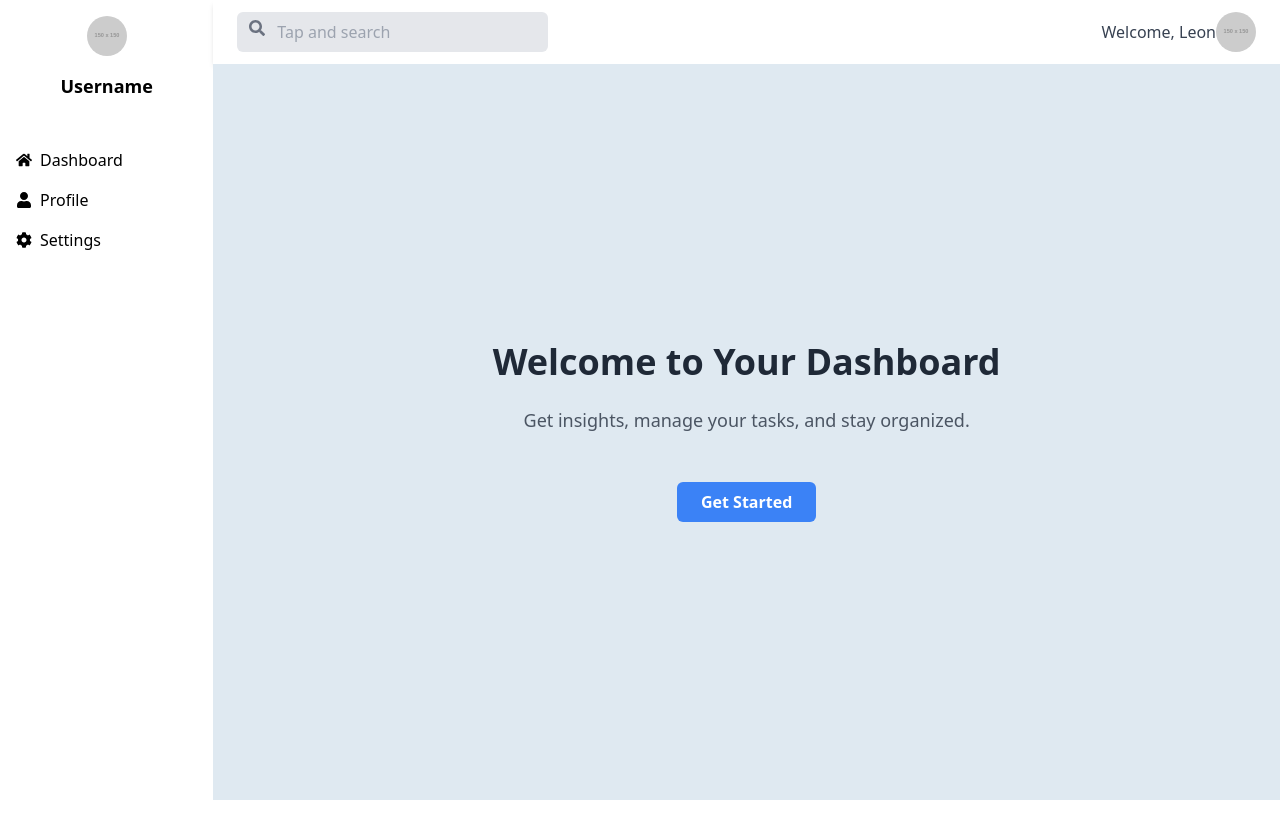
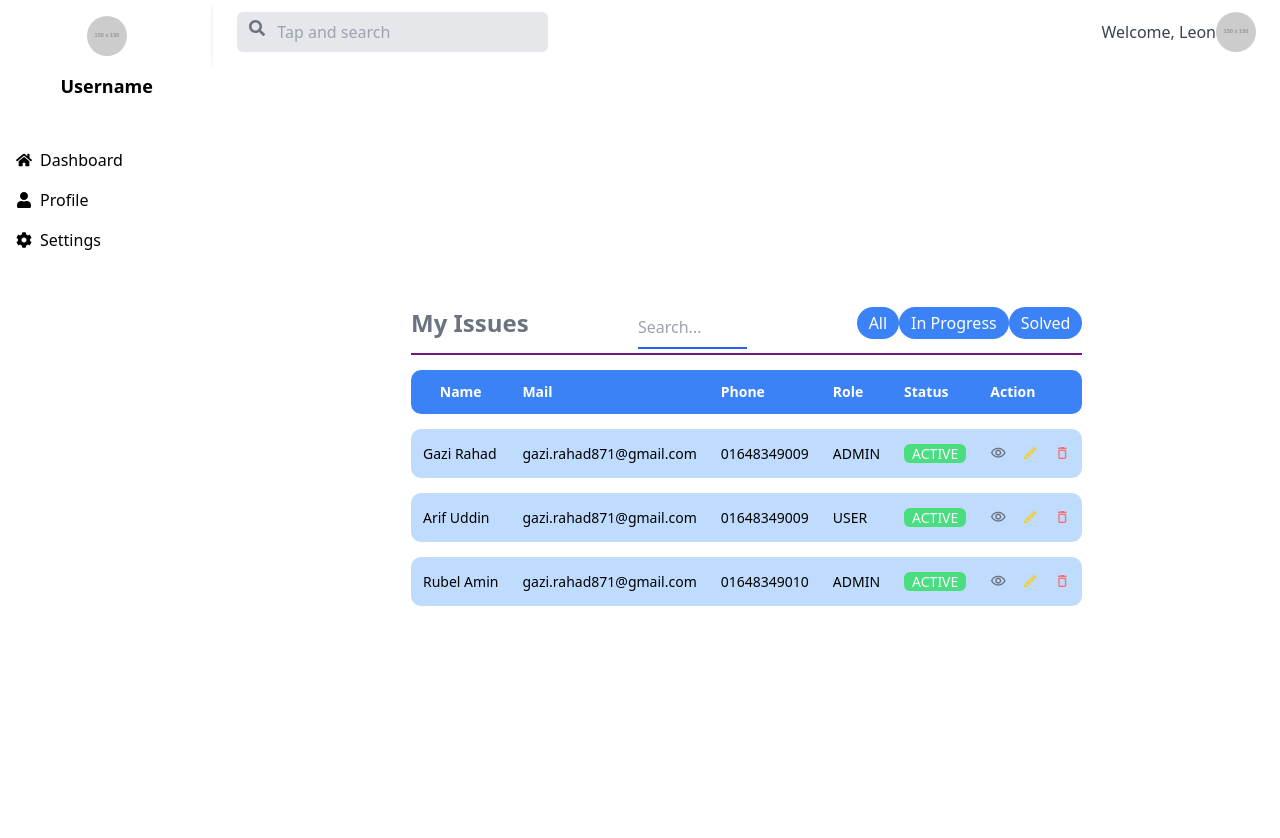
Before and after one commit to nplcodes/final2024, a React (Create React App) app in the folder client/: page /Home/hero in a window 1280 px wide. Shown: the top 838 px of the page. Before the commit the page ends 800 px from the top, so only its background shows below. Built offline with nearby package versions, Linux system fonts and the light colour scheme.

Commit message:
Issues List Student side

```diff
--- a/client/public/index.html
+++ b/client/public/index.html
@@ -1,6 +1,10 @@
 <!DOCTYPE html>
 <html lang="en">
   <head>
+    <link
+  href="https://fonts.googleapis.com/css?family=Material+Icons|Material+Icons+Outlined|Material+Icons+Two+Tone|Material+Icons+Round|Material+Icons+Sharp"
+  rel="stylesheet"
+/>
     <meta charset="utf-8" />
     <meta name="viewport" content="width=device-width, initial-scale=1" />
     <meta name="theme-color" content="#000000" />
@@ -8,6 +12,31 @@
       name="description"
       content="Web site created using create-react-app"
     />
+    <style>
+
+      .table {
+      border-spacing: 0 15px;
+    }
+
+    i {
+      font-size: 1rem !important;
+    }
+
+    .table tr {
+      border-radius: 20px;
+    }
+
+    tr td:nth-child(n + 6),
+    tr th:nth-child(n + 6) {
+      border-radius: 0 0.625rem 0.625rem 0;
+    }
+
+    tr td:nth-child(1),
+    tr th:nth-child(1) {
+      border-radius: 0.625rem 0 0 0.625rem;
+    }
+
+  </style>
 
     <title> NPL</title>
   </head>
--- a/client/src/App.jsx
+++ b/client/src/App.jsx
@@ -5,6 +5,7 @@ import RegisterForm from './pages/Register'; // Import your login component
 import Dashbord from './pages/Dashbord'
 import NewIssueForm from './components/Student/NewIssueForm';
 import HeroSectionStudent from './components/Student/HeroSectionStudent';
+import IssuesList from './components/Student/IssuesList';
 
 const App = () => {
   return (
@@ -14,7 +15,7 @@ const App = () => {
            <Route  path="/register" element={<RegisterForm />} />
         <Route path="/Home" element={<Dashbord />} >
            <Route  path="new-issue" element={<NewIssueForm />} />
-           <Route exact path="hero" element={<HeroSectionStudent />} />
+           <Route exact path="hero" element={<IssuesList />} />
         </Route>
       </Routes>
     </Router>
--- /dev/null
+++ b/client/src/components/Student/IssuesList.jsx
@@ -0,0 +1,174 @@
+import React from 'react'
+
+function IssuesList() {
+  return (
+<div className="flex items-center justify-center min-h-screen bg-white">
+  <div className="">
+    <div className="overflow-auto lg:overflow-visible">
+      <div className="flex lg:justify-between border-b-2 border-fuchsia-900 pb-1">
+        <h2 className="text-2xl text-gray-500 font-bold">My Issues</h2>
+        <div className="text-center flex-auto">
+          <input
+            type="text"
+            name="name"
+            placeholder="Search..."
+            className="
+              w-1/3
+              py-2
+              border-b-2 border-blue-600
+              outline-none
+              focus:border-yellow-400
+            "
+          />
+        </div>
+
+        <div>
+          <a href="#b">
+            <button
+              className="
+                bg-blue-500
+                hover:bg-blue-700
+                text-white
+                py-1
+                px-3
+                sm
+                rounded-full
+              "
+            >
+              All
+            </button>
+          </a>
+          <a href="#v">
+            <button
+              className="
+                bg-blue-500
+                hover:bg-blue-700
+                text-white
+                py-1
+                px-3
+                sm
+                rounded-full
+              "
+            >
+              In Progress
+            </button>
+          </a>
+          <a href="#bn">
+            <button
+              className="
+                bg-blue-500
+                hover:bg-blue-700
+                text-white
+                py-1
+                px-3
+                sm
+                rounded-full
+              "
+            >
+              Solved
+            </button></a
+          >
+        </div>
+      </div>
+      <table className="table text-gray-400 border-separate space-y-6 text-sm">
+        <thead className="bg-blue-500 text-white">
+          <tr>
+            <th className="p-3">Name</th>
+            <th className="p-3 text-left">Mail</th>
+            <th className="p-3 text-left">Phone</th>
+            <th className="p-3 text-left">Role</th>
+
+            <th className="p-3 text-left">Status</th>
+            <th className="p-3 text-left">Action</th>
+          </tr>
+        </thead>
+        <tbody>
+
+          <tr className="bg-blue-200 lg:text-black">
+            <td className="p-3 font-medium capitalize">Gazi Rahad</td>
+            <td className="p-3">gazi.rahad871@gmail.com</td>
+            <td className="p-3">01648349009</td>
+            <td className="p-3 uppercase">admin</td>
+
+            <td className="p-3">
+              <span className="bg-green-400 text-gray-50 rounded-md px-2"
+                >ACTIVE</span
+              >
+            </td>
+            <td className="p-3">
+              <a href="#jh" className="text-gray-500 hover:text-gray-100 mr-2">
+                <i className="material-icons-outlined text-base">visibility</i>
+              </a>
+              <a href="#ww" className="text-yellow-400 hover:text-gray-100 mx-2">
+                <i className="material-icons-outlined text-base">edit</i>
+              </a>
+              <a
+                href="#ee"
+                className="text-red-400 hover:text-gray-100 ml-2"
+              >
+                <i className="material-icons-round text-base">delete_outline</i>
+              </a>
+            </td>
+          </tr>
+       <tr className="bg-blue-200 lg:text-black">
+            <td className="p-3 font-medium capitalize">Arif Uddin</td>
+            <td className="p-3">gazi.rahad871@gmail.com</td>
+            <td className="p-3">01648349009</td>
+            <td className="p-3 uppercase">user</td>
+
+            <td className="p-3">
+              <span className="bg-green-400 text-gray-50 rounded-md px-2"
+                >ACTIVE</span
+              >
+            </td>
+            <td className="p-3">
+              <a href="#tt" className="text-gray-500 hover:text-gray-100 mr-2">
+                <i className="material-icons-outlined text-base">visibility</i>
+              </a>
+              <a href="#yy" className="text-yellow-400 hover:text-gray-100 mx-2">
+                <i className="material-icons-outlined text-base">edit</i>
+              </a>
+              <a
+                href="#gg"
+                className="text-red-400 hover:text-gray-100 ml-2"
+              >
+                <i className="material-icons-round text-base">delete_outline</i>
+              </a>
+            </td>
+          </tr>
+             <tr className="bg-blue-200 lg:text-black">
+            <td className="p-3 font-medium capitalize">Rubel Amin</td>
+            <td className="p-3">gazi.rahad871@gmail.com</td>
+            <td className="p-3">01648349010</td>
+            <td className="p-3 uppercase">admin</td>
+
+            <td className="p-3">
+              <span className="bg-green-400 text-gray-50 rounded-md px-2"
+                >ACTIVE</span
+              >
+            </td>
+            <td className="p-3">
+              <a href="#v" className="text-gray-500 hover:text-gray-100 mr-2">
+                <i className="material-icons-outlined text-base">visibility</i>
+              </a>
+              <a href="#b" className="text-yellow-400 hover:text-gray-100 mx-2">
+                <i className="material-icons-outlined text-base">edit</i>
+              </a>
+              <a
+                href="#v"
+                className="text-red-400 hover:text-gray-100 ml-2"
+              >
+                <i className="material-icons-round text-base">delete_outline</i>
+              </a>
+            </td>
+          </tr>
+        </tbody>
+      </table>
+    </div>
+  </div>
+</div>
+
+  )
+}
+
+export default IssuesList
--- a/client/src/components/Student/NewIssueForm.jsx
+++ b/client/src/components/Student/NewIssueForm.jsx
@@ -13,7 +13,7 @@ function NewIssueForm() {
 
     <div className="flex justify-center">
       <div className="flex">
-        <h1 className="text-gray-600 font-bold md:text-2xl text-xl">Tailwind Form</h1>
+        <h1 className="text-gray-600 font-bold md:text-2xl text-xl">New Issue Form</h1>
       </div>
     </div>
 
```
